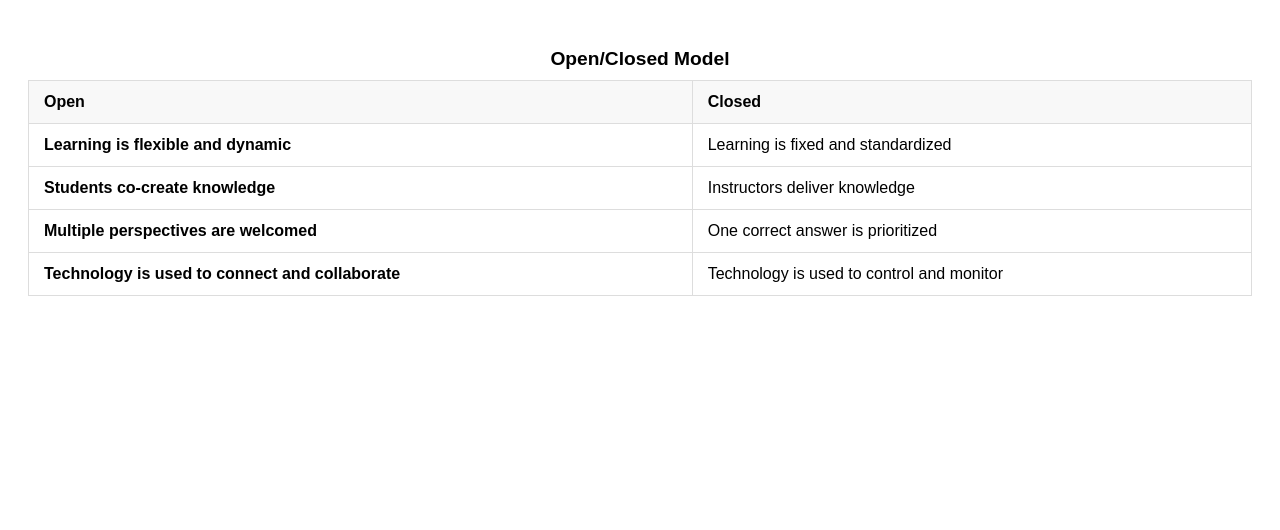
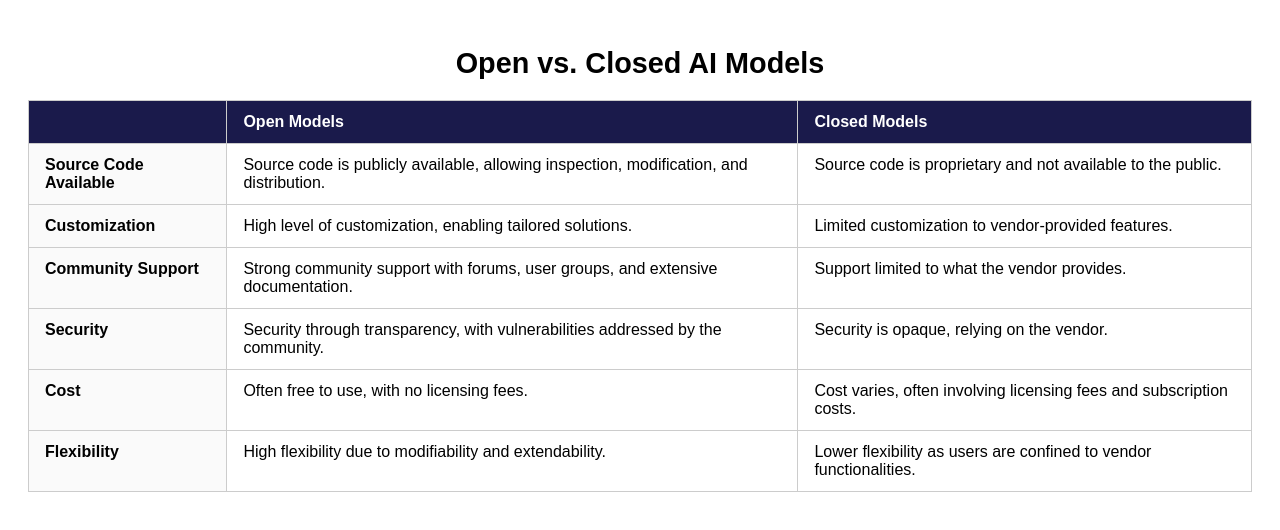
Before and after one commit to lanma-Rice/openclosedmodel-hovertable, a plain HTML site: page index.html in a window 1280 px wide. Drawn offline with Linux system fonts and the light colour scheme.

Commit message:
Update index.html

```diff
--- a/index.html
+++ b/index.html
@@ -2,64 +2,87 @@
 <html lang="en">
 <head>
   <meta charset="UTF-8" />
-  <meta name="viewport" content="width=device-width, initial-scale=1.0"/>
-  <title>Open/Closed Model Table</title>
+  <meta name="viewport" content="width=device-width, initial-scale=1.0" />
+  <title>Open vs. Closed AI Models</title>
   <style>
     body {
       font-family: Arial, sans-serif;
       padding: 20px;
+      background-color: #fff;
+    }
+    h1 {
+      font-size: 1.8em;
+      text-align: center;
+      margin-bottom: 20px;
     }
     table {
       width: 100%;
       border-collapse: collapse;
-      margin-top: 20px;
-    }
-    th, td {
-      padding: 12px 15px;
-      border: 1px solid #ddd;
-      text-align: left;
-    }
-    tr:hover {
-      background-color: #f1f1f1;
-    }
-    thead {
-      background-color: #f8f8f8;
     }
     caption {
       font-weight: bold;
+      font-size: 1.2em;
       margin-bottom: 10px;
-      font-size: 1.2em;
+    }
+    th, td {
+      border: 1px solid #ccc;
+      padding: 12px 16px;
+      text-align: left;
+      vertical-align: top;
+    }
+    th {
+      background-color: #1a1a4b;
+      color: white;
+    }
+    tr:hover {
+      background-color: #f3f3f3;
     }
     tbody td:first-child {
       font-weight: bold;
+      background-color: #fafafa;
     }
   </style>
 </head>
 <body>
+  <h1>Open vs. Closed AI Models</h1>
   <table>
-    <caption>Open/Closed Model</caption>
     <thead>
       <tr>
-        <th>Open</th>
-        <th>Closed</th>
+        <th></th>
+        <th>Open Models</th>
+        <th>Closed Models</th>
       </tr>
     </thead>
     <tbody>
       <tr>
-        <td>Learning is flexible and dynamic</td>
-        <td>Learning is fixed and standardized</td>
+        <td>Source Code Available</td>
+        <td>Source code is publicly available, allowing inspection, modification, and distribution.</td>
+        <td>Source code is proprietary and not available to the public.</td>
       </tr>
       <tr>
-        <td>Students co-create knowledge</td>
-        <td>Instructors deliver knowledge</td>
+        <td>Customization</td>
+        <td>High level of customization, enabling tailored solutions.</td>
+        <td>Limited customization to vendor-provided features.</td>
       </tr>
       <tr>
-        <td>Multiple perspectives are welcomed</td>
-        <td>One correct answer is prioritized</td>
+        <td>Community Support</td>
+        <td>Strong community support with forums, user groups, and extensive documentation.</td>
+        <td>Support limited to what the vendor provides.</td>
       </tr>
       <tr>
-        <td>Technology is used to connect and collaborate</td>
-        <td>Technology is used to control and monitor</td>
+        <td>Security</td>
+        <td>Security through transparency, with vulnerabilities addressed by the community.</td>
+        <td>Security is opaque, relying on the vendor.</td>
+      </tr>
+      <tr>
+        <td>Cost</td>
+        <td>Often free to use, with no licensing fees.</td>
+        <td>Cost varies, often involving licensing fees and subscription costs.</td>
+      </tr>
+      <tr>
+        <td>Flexibility</td>
+        <td>High flexibility due to modifiability and extendability.</td>
+        <td>Lower flexibility as users are confined to vendor functionalities.</td>
       </tr>
     </tbody>
   </table>
```
